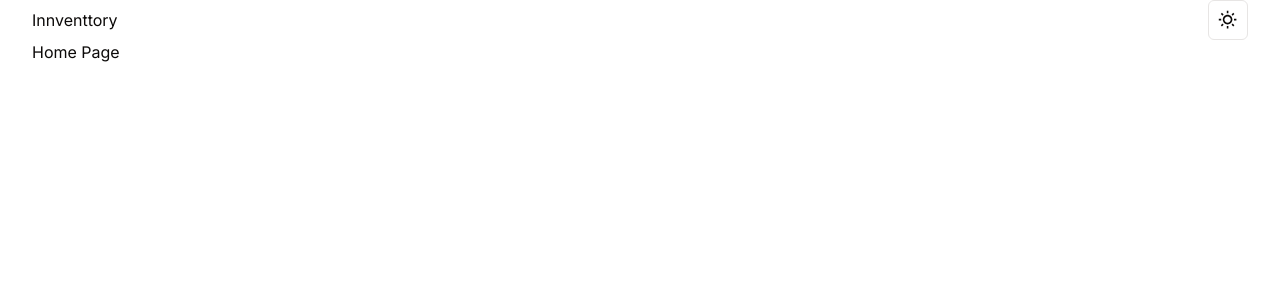
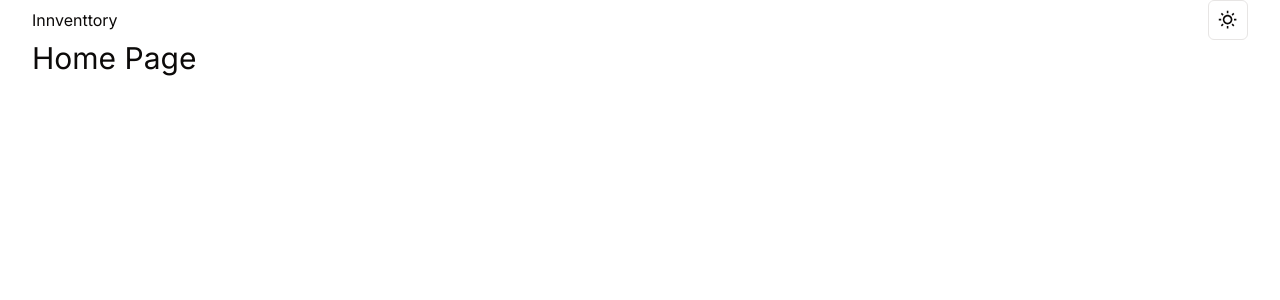
Before and after one commit to dejeloper/innventory-front, a Next.js app: page / in a window 1280 px wide. Shown: the top 300 px of the page. Built offline with nearby package versions, Linux system fonts and the light colour scheme.

Commit message:
refactor: update home page heading style

```diff
--- a/src/app/page.tsx
+++ b/src/app/page.tsx
@@ -1,7 +1,7 @@
 export default function HomePage() {
   return (
-    <div>
-      <h1>Home Page</h1>
-    </div>
+    <>
+      <h1 className="text-3xl">Home Page</h1>
+    </>
   );
 }
```
